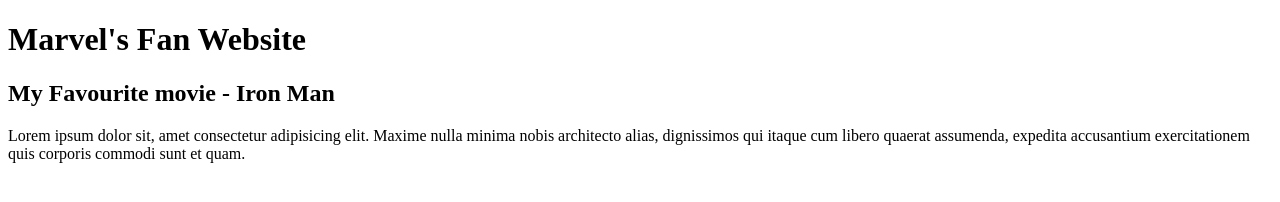
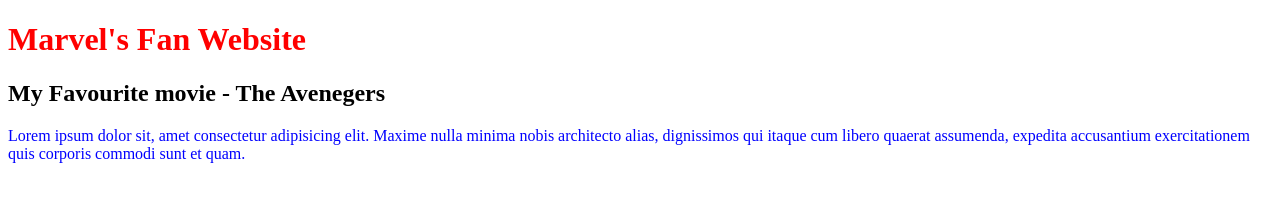
Before and after one commit to igagandeep/demo, a plain HTML site: page index.html in a window 1280 px wide. Drawn offline with Linux system fonts and the light colour scheme.

Commit message:
Added stylesheet and modified inde.html file

```diff
--- a/index.html
+++ b/index.html
@@ -4,11 +4,12 @@
     <meta charset="UTF-8" />
     <meta http-equiv="X-UA-Compatible" content="IE=edge" />
     <meta name="viewport" content="width=device-width, initial-scale=1.0" />
+    <link rel="stylesheet" href="./style.css" />
     <title>Document</title>
   </head>
   <body>
     <h1>Marvel's Fan Website</h1>
-    <h2>My Favourite movie - Iron Man</h2>
+    <h2>My Favourite movie - The Avenegers</h2>
     <p>
       Lorem ipsum dolor sit, amet consectetur adipisicing elit. Maxime nulla
       minima nobis architecto alias, dignissimos qui itaque cum libero quaerat
--- /dev/null
+++ b/style.css
@@ -0,0 +1,7 @@
+h1 {
+  color: red;
+}
+
+p {
+  color: blue;
+}
```
